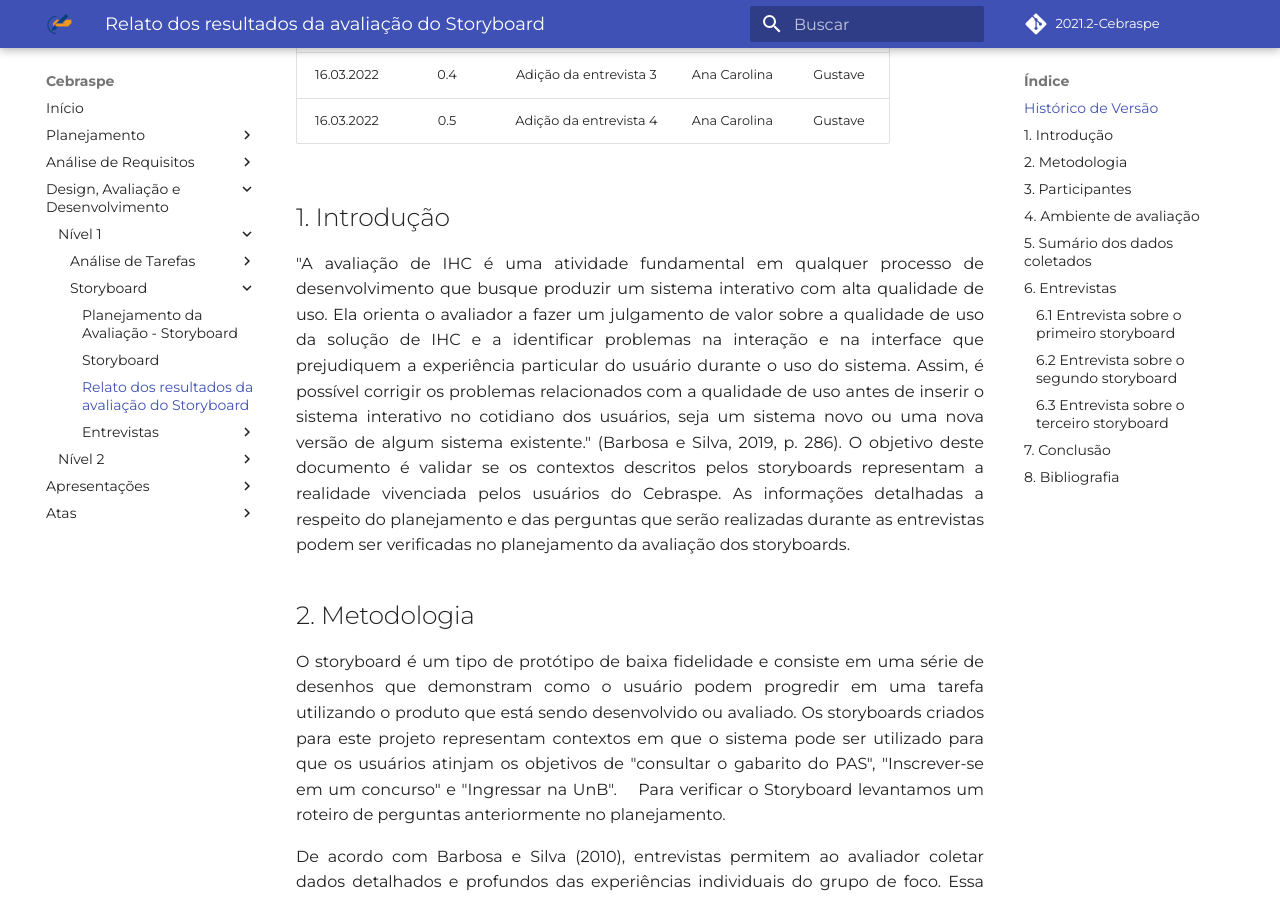
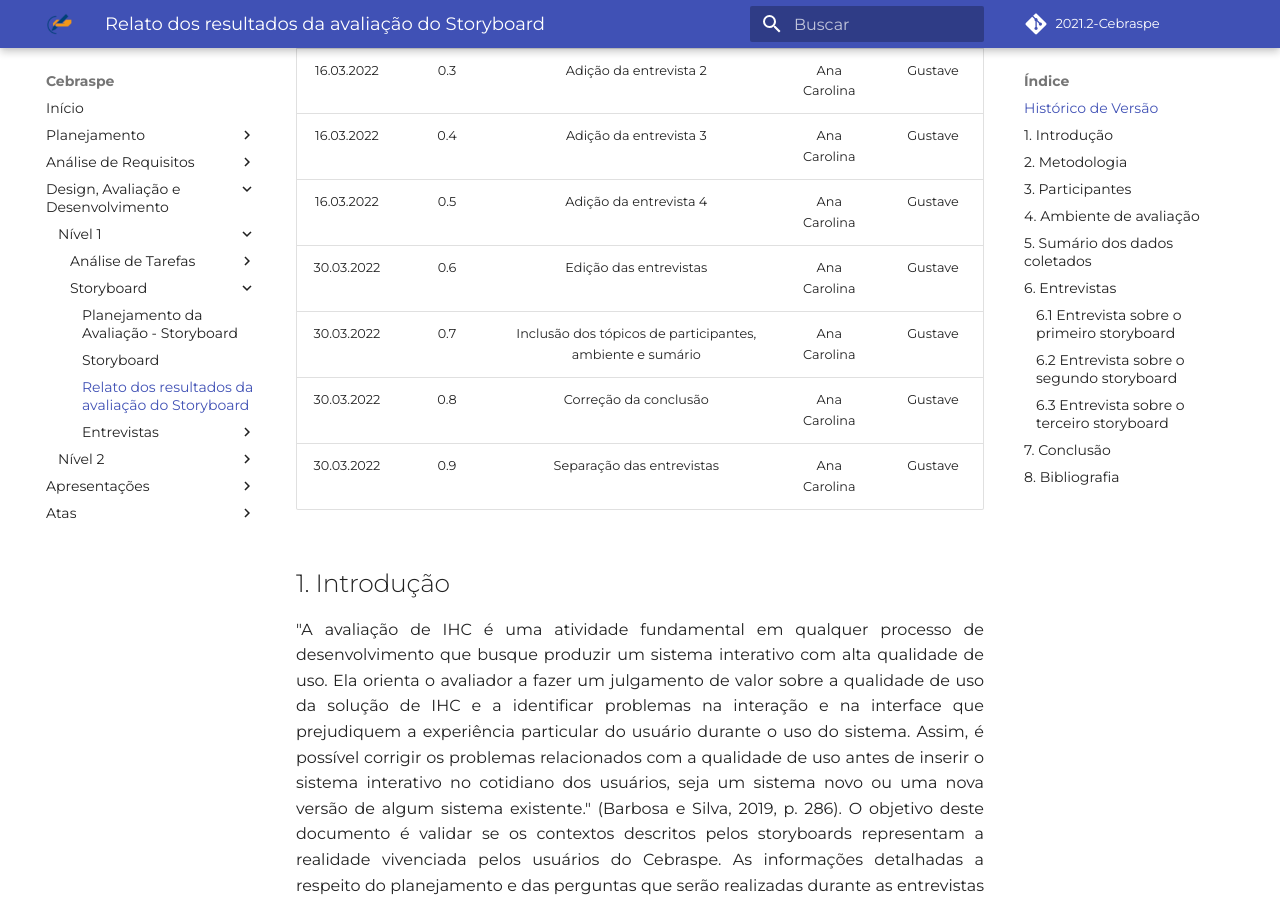
Before and after one commit to Interacao-Humano-Computador/2021.2-Cebraspe, an MkDocs documentation site: the page built from docs/Avaliação_desenvolvimento/Nivel1/avaliacao_storyboard.md, in a window 1280 px wide and 900 px high, scrolled down 402 px. Built offline with MkDocs 1.6.1 and Material for MkDocs 9.7.7, drawn with Linux system fonts in a browser that asks for light colours; some web fonts are replaced; comment, search, counter and statistics services are not loaded.

```diff
--- a/docs/Avaliação_desenvolvimento/Nivel1/avaliacao_storyboard.md
+++ b/docs/Avaliação_desenvolvimento/Nivel1/avaliacao_storyboard.md
@@ -9,6 +9,11 @@
 | 16.03.2022 |  0.3   | Adição da entrevista 2 | Ana Carolina | Gustave |
 | 16.03.2022 |  0.4   | Adição da entrevista 3 | Ana Carolina | Gustave |
 | 16.03.2022 |  0.5   | Adição da entrevista 4 | Ana Carolina | Gustave |
+| 30.03.2022 |  0.6   | Edição das entrevistas | Ana Carolina | Gustave |
+| 30.03.2022 |  0.7   | Inclusão dos tópicos de participantes, ambiente e sumário | Ana Carolina | Gustave |
+| 30.03.2022 |  0.8   | Correção da conclusão | Ana Carolina | Gustave |
+| 30.03.2022 |  0.9   | Separação das entrevistas | Ana Carolina | Gustave |
+
 
 ## 1. Introdução
 <p style="text-align: justify;">"A avaliação de IHC é uma atividade fundamental em qualquer processo de desenvolvimento que busque produzir um sistema interativo com alta qualidade de uso. Ela orienta o avaliador a fazer um julgamento de valor sobre a qualidade de uso da solução de IHC e a identificar problemas na interação e na interface que prejudiquem a experiência particular do usuário durante o uso do sistema. Assim, é possível corrigir os problemas relacionados com a qualidade de uso antes de inserir o sistema interativo no cotidiano dos usuários, seja um sistema novo ou uma nova versão de algum sistema existente." (Barbosa e Silva, 2019, p. 286). O objetivo deste documento é validar se os contextos descritos pelos storyboards representam a realidade vivenciada pelos usuários do Cebraspe. As informações detalhadas a respeito do planejamento e das perguntas que serão realizadas durante as entrevistas podem ser verificadas no planejamento da avaliação dos storyboards.
@@ -43,9 +48,9 @@
 ## 5. Sumário dos dados coletados
 As entrevistas realizadas pelo grupo estão disponíveis para a visualização pelo guia lateral ou pelos links abaixo:
 
-- Entrevista com o Welligton Jonathan: [link](Nivel1/entrevista1.md)
-- Entrevista com a Thaísa Martins:[link](Nivel1/entrevista2.md)
-- Entrevista com o Maicon: [link](Nivel1/entrevista3.md)
+- Entrevista com o Welligton Jonathan: [link](/docs/Avaliação_desenvolvimento/Nivel1/entrevista1.md)
+- Entrevista com a Thaísa Martins:[link](/docs/Avaliação_desenvolvimento/Nivel1/entrevista2.md)
+- Entrevista com o Maicon: [link](/docs/Avaliação_desenvolvimento/Nivel1/entrevista3.md)
 
 ## 6. Entrevistas
 
```
